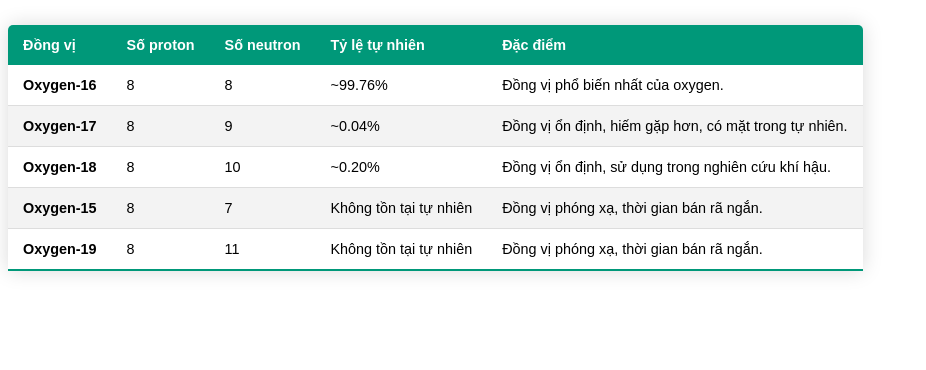
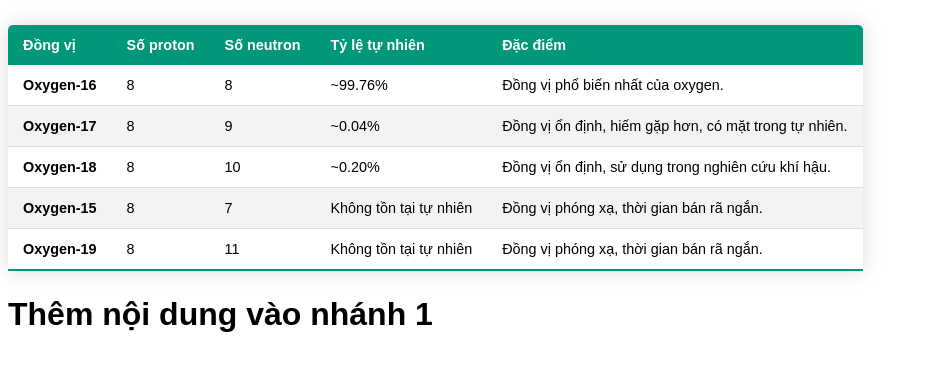
Before and after one commit to Duysphk34/PROJECT-EDUTECH2, a plain HTML site: page index.html in a window 1280 px wide. Shown: the whole page, without its empty margins (0-926 px from the left). Drawn offline with Linux system fonts and the light colour scheme.

Commit message:
1. Sủa nội dung index lần 1

```diff
--- a/index.html
+++ b/index.html
@@ -56,4 +56,5 @@
         </tbody>
       </table>
 </body>
+<h1>Thêm nội dung vào nhánh 1</h1>
 </html>
```
